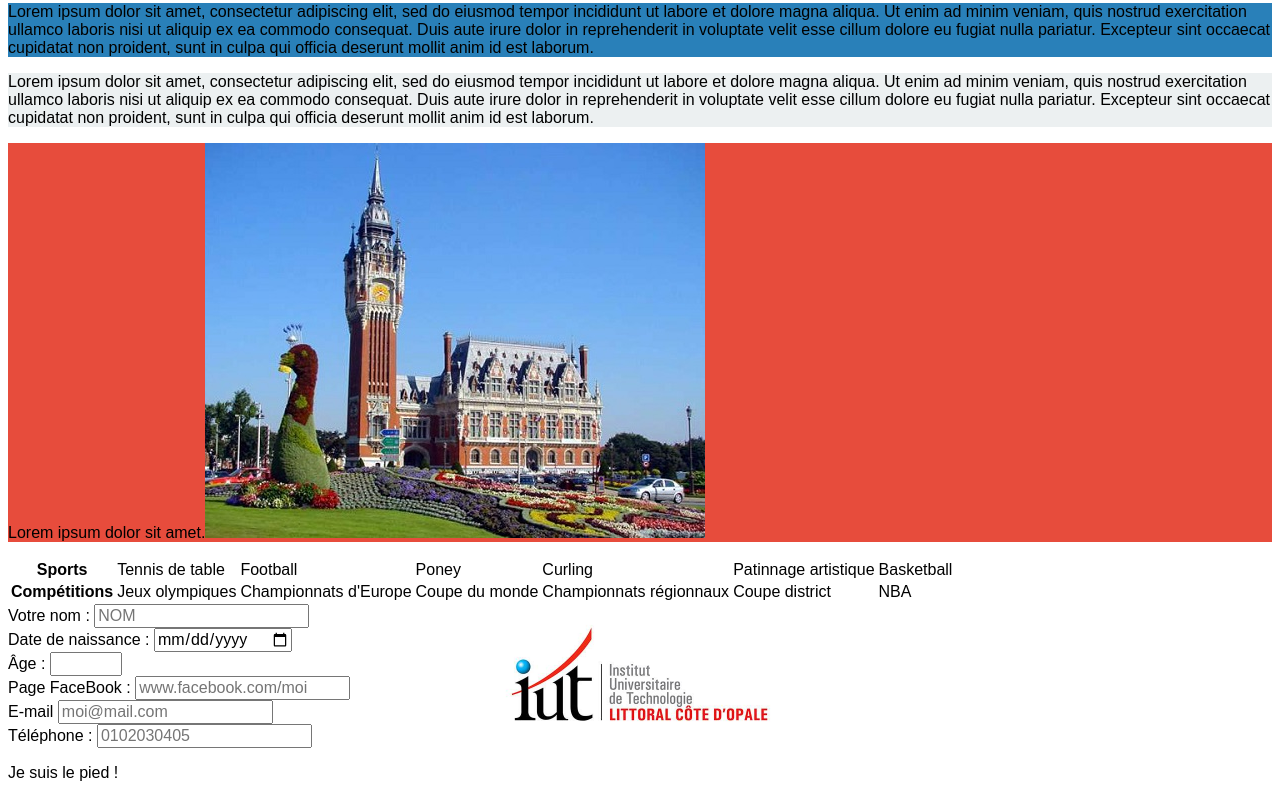
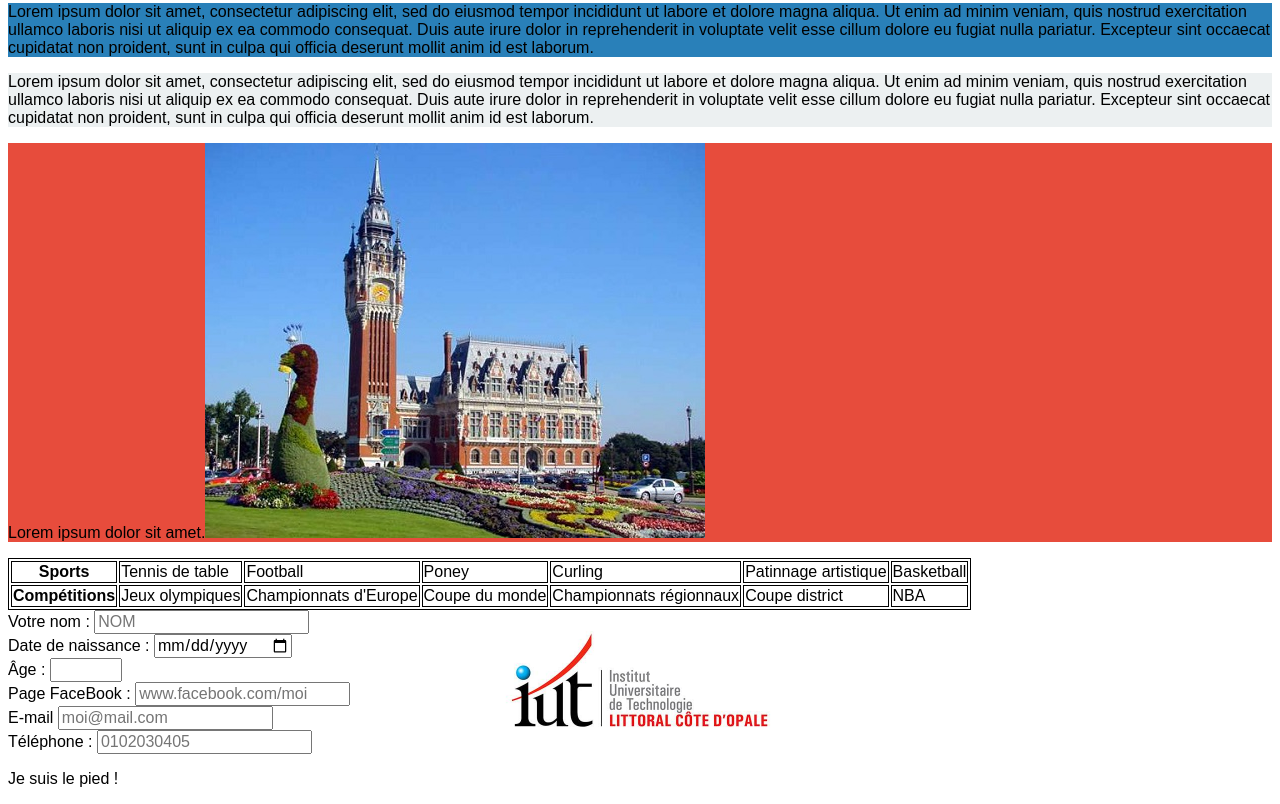
Before and after one commit to SirBaptiste/comp_info, a plain HTML site: page index.html in a window 1280 px wide. Shown: the part 441-1245 px from the top of the page. Drawn offline with Linux system fonts and the light colour scheme.

Commit message:
tatablee

```diff
--- a/css/style.css
+++ b/css/style.css
@@ -30,6 +30,6 @@ h1{
 		width : 300px;
 	}
 }
-@media screen and (min-resolution : 2dppx){
-
+table, th, td {
+   border: 1px solid black;
 }
```
